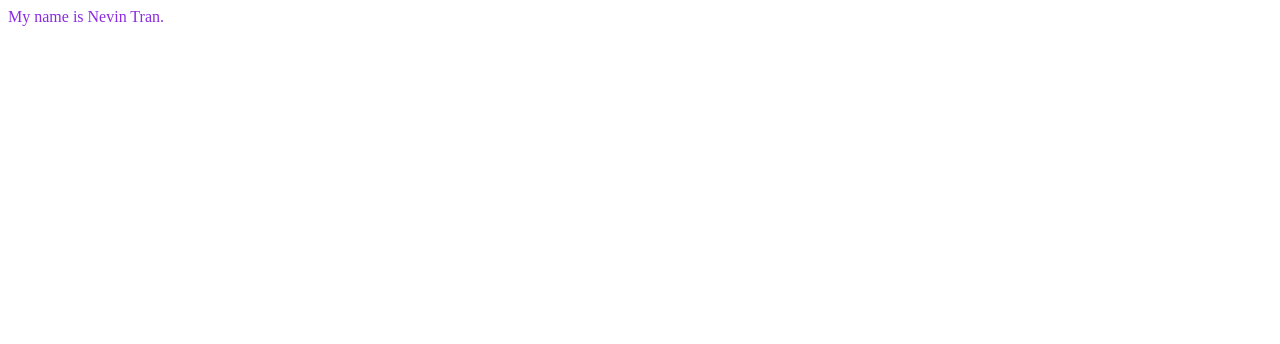
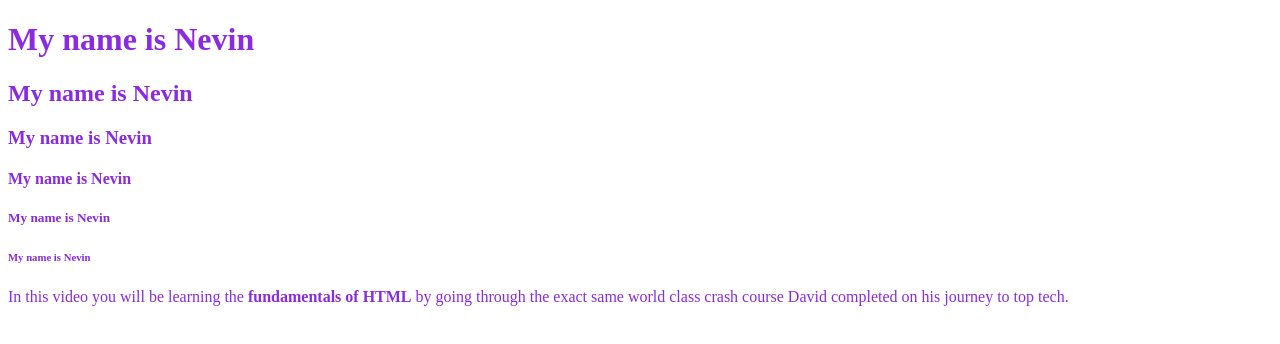
Before and after one commit to nevintran/frontend-simplified, a plain HTML site: page index.html in a window 1280 px wide. Drawn offline with Linux system fonts and the light colour scheme.

Commit message:
heading and body

```diff
--- a/index.html
+++ b/index.html
@@ -8,6 +8,19 @@
     </head><link rel="stylesheet" href="styles.css">
 </head>
 <body>
-    My name is Nevin Tran.
+    <!-- Heading -->
+    <h1> My name is Nevin</h1>
+    <h2> My name is Nevin</h2>
+    <h3> My name is Nevin</h3>
+    <h4> My name is Nevin</h4>
+    <h5> My name is Nevin</h5>
+    <h6> My name is Nevin</h6>
+
+    <!-- Paragraph -->
+    <p>In this video you will be learning the <strong>fundamentals of HTML</strong> by
+        going through the exact same world class crash course David
+        completed on his journey to top tech.
+    </p>
+
 </body>
 </html>
```
Also changed, not shown: log.txt.
